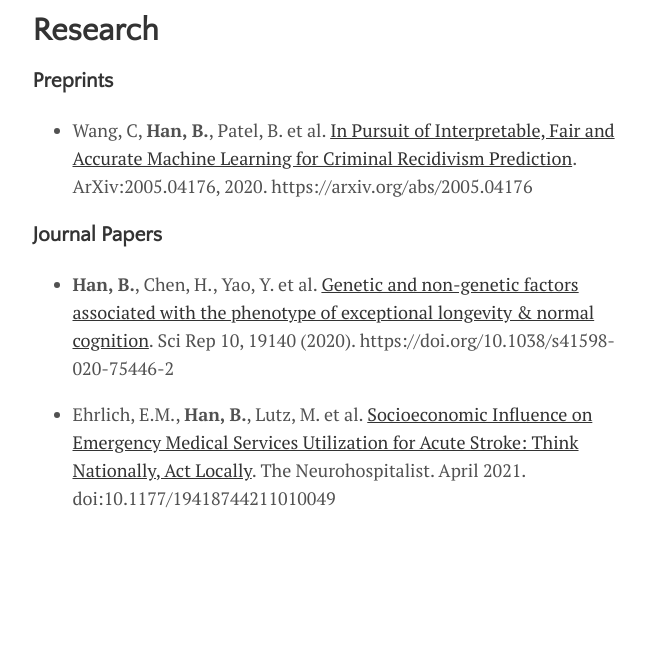
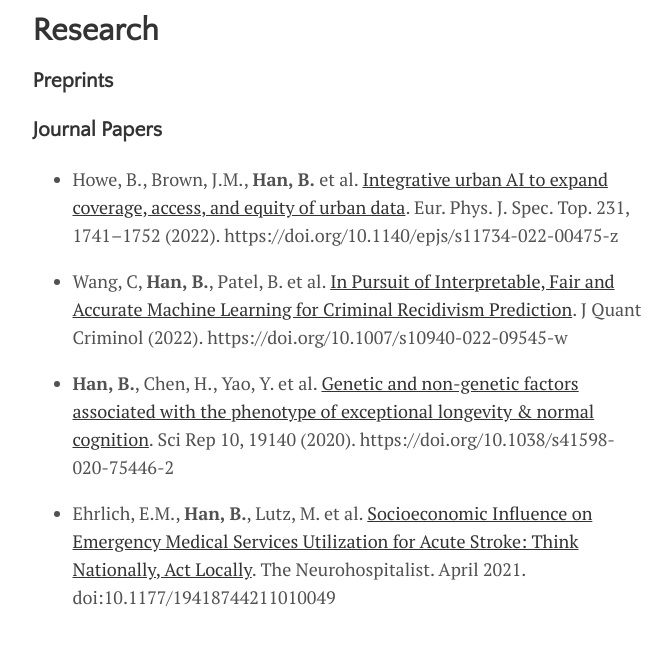
Before and after one commit to BeanHam/BeanHam.github.io, a Jekyll site: the page built from menu/research.md, in a window 1280 px wide, cut to the strip 112-758 px from the top of the page. Shown: the whole strip, without its empty margins (300-972 px from the left). Built offline with Jekyll 4.4.1, drawn with Linux system fonts in a browser that asks for light colours.

Commit message:
Update research.md

```diff
--- a/menu/research.md
+++ b/menu/research.md
@@ -5,9 +5,11 @@ title: Research
 
 ### Preprints
 
-- Wang, C, **Han, B.**, Patel, B. et al. [In Pursuit of Interpretable, Fair and Accurate Machine Learning for Criminal Recidivism Prediction](https://arxiv.org/abs/2005.04176). ArXiv:2005.04176, 2020. https://arxiv.org/abs/2005.04176
+### Journal Papers
 
-### Journal Papers
+- Howe, B., Brown, J.M., **Han, B.** et al. [Integrative urban AI to expand coverage, access, and equity of urban data](https://link.springer.com/article/10.1140/epjs/s11734-022-00475-z#citeas). Eur. Phys. J. Spec. Top. 231, 1741–1752 (2022). https://doi.org/10.1140/epjs/s11734-022-00475-z
+
+- Wang, C, **Han, B.**, Patel, B. et al. [In Pursuit of Interpretable, Fair and Accurate Machine Learning for Criminal Recidivism Prediction](https://link.springer.com/article/10.1007/s10940-022-09545-w). J Quant Criminol (2022). https://doi.org/10.1007/s10940-022-09545-w
 
 - **Han, B.**, Chen, H., Yao, Y. et al. [Genetic and non-genetic factors associated with the phenotype of exceptional longevity & normal cognition](https://www.nature.com/articles/s41598-020-75446-2). Sci Rep 10, 19140 (2020). https://doi.org/10.1038/s41598-020-75446-2
 
```
